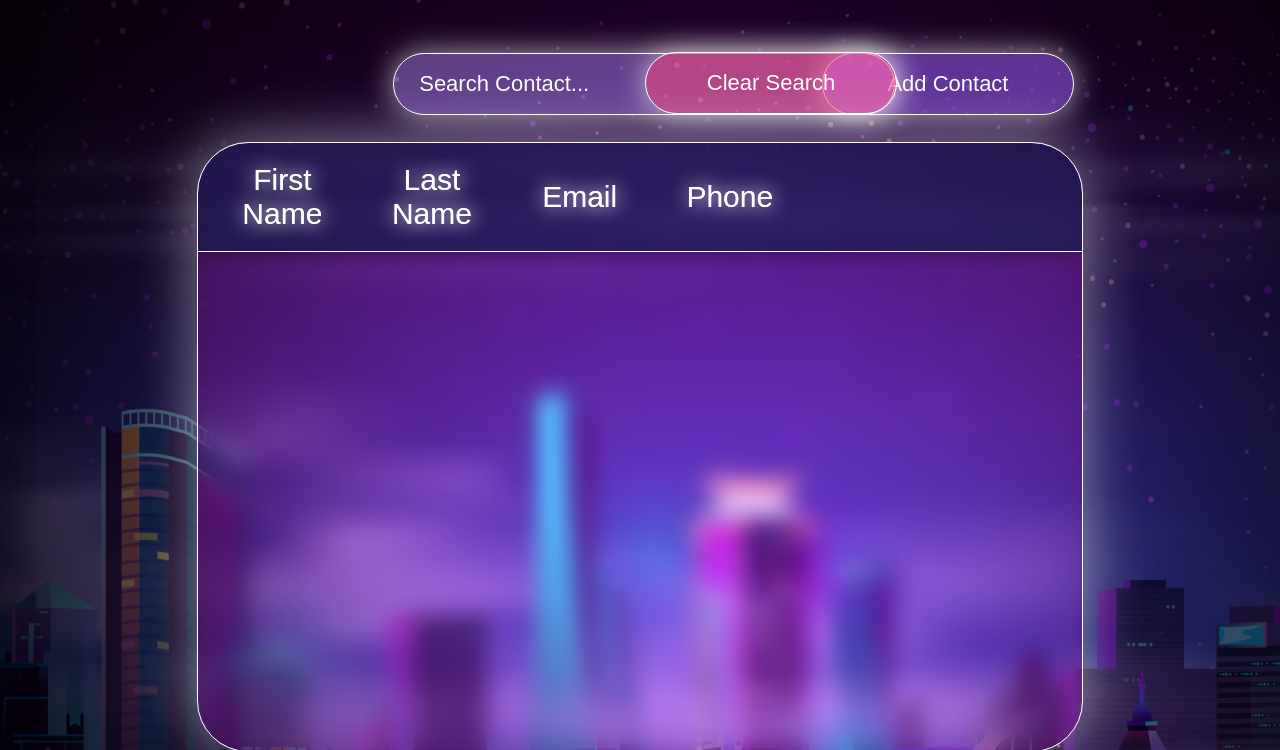
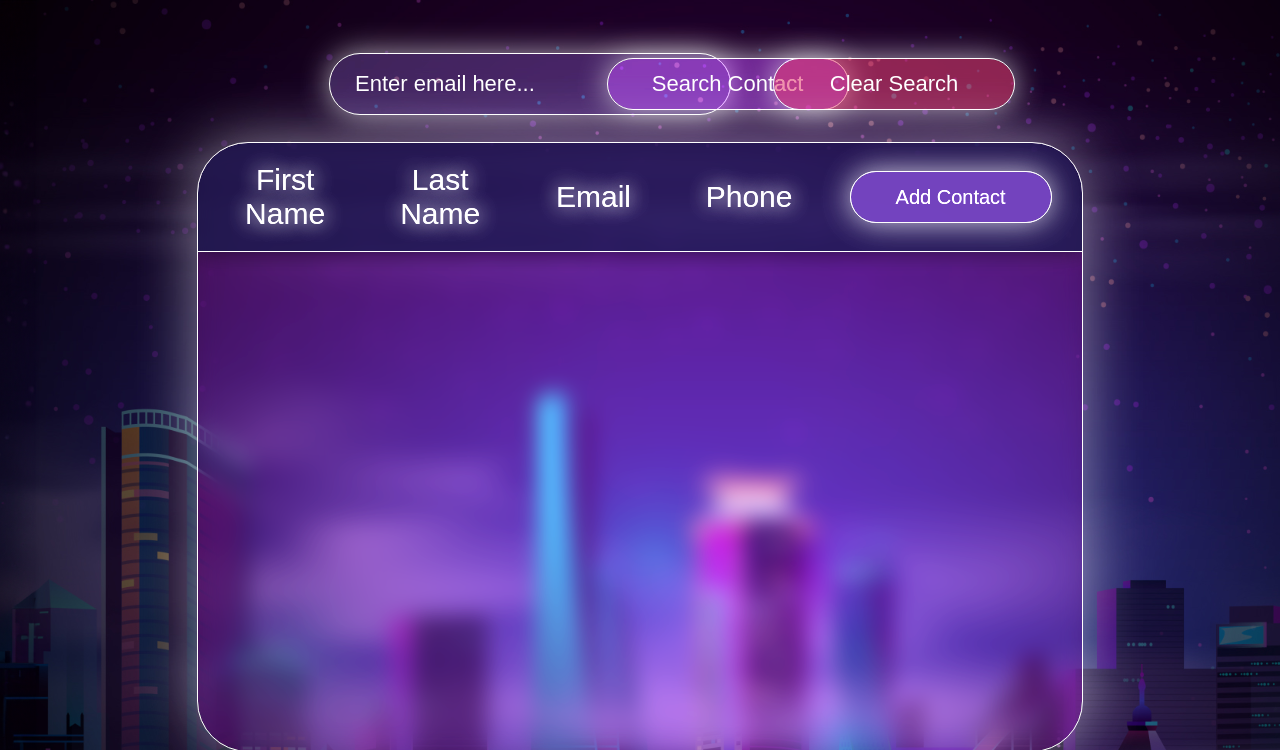
Before and after one commit to Nickrocky/COP4331-P1, a PHP site: page /contacts.html in a window 1280 px wide. Shown: the top 750 px of the page. Run offline with PHP 8.4, Linux system fonts and the light colour scheme.

Commit message:
Removed search pop up, and changed to search bar, fixed formatting

```diff
--- a/contacts.html
+++ b/contacts.html
@@ -9,8 +9,6 @@
   </head>
   <body>
     <div class="overlay" id="overlay"></div>
-
-    <button class="open-button" onclick="openForm()">Add Contact</button>
 
     <div class="form-popup" id="myForm">
       <form action="LAMPAPI/AddContact.php" method="get" class="form-container">
@@ -52,38 +50,22 @@
       </form>
     </div>
 
-    <!-- search contact feature -->
-    <button class="search-button" onclick="openSearchForm()">
-      Search Contact...
-    </button>
+    <input
+    type="text"
+    id="mySearchInput"
+    placeholder="Enter email here..."
+    />
+
+  <button type="submit" class="submit-button" onclick="searchContact()">
+    Search Contact
+  </button>
+
     <button
       class="clearSearch-button"
       id="clear"
-      onclick="clearContactSearch()"
-    >
+      onclick="clearContactSearch()">
       Clear Search
     </button>
-
-    <div class="form-popup2" id="mySearchForm">
-      <form
-        action="LAMPAPI/SearchContact.php"
-        method="get"
-        class="form-container2"
-      >
-        <input
-          type="text"
-          id="mySearchInput"
-          placeholder="Enter email here..."
-        />
-        <button type="submit" class="btn" onclick="searchContact()">
-          Search Contact
-        </button>
-        <button type="button" class="btn cancel" onclick="closeSearchForm()">
-          Cancel
-        </button>
-        <div id="overlay" class="overlay"></div>
-      </form>
-    </div>
 
     <table id="dataTable">
       <thead>
@@ -92,6 +74,9 @@
           <td>Last Name</td>
           <td>Email</td>
           <td>Phone</td>
+          <td>
+            <button class="open-button" onclick="openForm()">Add Contact</button>
+          </td>
         </tr>
       </thead>
       <tbody>
--- a/css/style_contacts.css
+++ b/css/style_contacts.css
@@ -69,7 +69,6 @@ thead {
 
 thead tr {
   display: block;
-  width: 70%;
   padding: 10px;
 }
 
@@ -94,13 +93,18 @@ td {
   text-align: center;
   width: 267px;
 }
+
+.table-controls {
+  text-align: right;
+}
+
 /* End of table section */
 
 .open-button {
-  font-size: 22px;
+  font-size: 20px;
   font-family: "Poppins", sans-serif;
-  width: 250px;
-  height: 60px;
+  width: 200px;
+  height: 50px;
   border: none;
   border-radius: 50px;
   outline: none;
@@ -110,9 +114,6 @@ td {
   outline: solid 1px white;
   cursor: pointer;
   z-index: 0;
-  position: relative;
-  left: 64%;
-  top: 40px;
   margin: 6px;
   box-shadow: 0 0 30px 1px #ffffffa6;
 }
@@ -462,102 +463,12 @@ td {
   color:rgba(255, 255, 255, 0.685);
 }
 
-/* search button */
-.search-button {
-  font-size: 22px;
-  font-family: "Poppins", sans-serif;
-  text-align: left;
-  padding-left: 25px;
-  width: 500px;
-  height: 60px;
-  border: none;
-  border-radius: 50px;
-  outline: none;
-  color: #fff;
-  background-color: rgba(182, 152, 255, 0.24);
-  backdrop-filter: brightness(120%);
-  outline: solid 1px white;
-  cursor: pointer;
-  z-index: 0;
-  position: relative;
-  left: 9%;
-  top: 40px;
-  margin: 6px;
-  box-shadow: 0 0 30px 1px #ffffffa6;
-}
-
-.search-button:before {
-  content: "";
-  background: linear-gradient(
-    45deg,
-    #ff0000,
-    #ff7300,
-    #fffb00,
-    #48ff00,
-    #00ffd5,
-    #002bff,
-    #7a00ff,
-    #ff00c8,
-    #ff0000
-  );
-  position: absolute;
-  top: -2px;
-  left: -2px;
-  background-size: 400%;
-  z-index: -1;
-  filter: blur(5px);
-  width: calc(100% + 4px);
-  height: calc(100% + 4px);
-  animation: glowing 20s linear infinite;
-  opacity: 0;
-  transition: opacity 0.3s ease-in-out;
-  border-radius: 50px;
-}
-
-.search-button:active {
-  color: #ffffff;
-}
-
-.search-button:active:after {
-  background: transparent;
-}
-
-.search-button:hover:before {
-  opacity: 1;
-}
-
-.search-button:after {
-  z-index: -1;
-  content: "";
-  position: absolute;
-  width: 100%;
-  height: 100%;
-  background: rgba(182, 152, 255, 0.24);
-  left: 0;
-  top: 0;
-  border-radius: 50px;
-}
-
-@keyframes glowing {
-  0% {
-    background-position: 0 0;
-  }
-
-  50% {
-    background-position: 400% 0;
-  }
-
-  100% {
-    background-position: 0 0;
-  }
-}
-
 /* clear search button */
 .clearSearch-button {
   font-size: 22px;
   font-family: "Poppins", sans-serif;
-  width: 250px;
-  height: 60px;
+  width: 240px;
+  height: 50px;
   border: none;
   border-radius: 50px;
   outline: none;
@@ -568,8 +479,8 @@ td {
   cursor: pointer;
   z-index: 0;
   position: absolute;
-  left: 50%;
-  top: 47px;
+  left: 60%;
+  top: 53px;
   margin: 6px;
   box-shadow: 0 0 30px 1px #ffffffa6;
 }
@@ -638,91 +549,58 @@ td {
   }
 }
 
-.form-popup2 {
-  display: none;
-  position: absolute;
-  top: 65%;
-  margin-top: -300px;
-  left: 50%;
-  margin-left: -300px;
-  border: 1px solid #f1f1f1;
-  border-radius: 15px;
-  z-index: 9;
-}
 
-/* Add styles to the form container */
-.form-container2 {
-  max-width: 500px;
-  height: 300px;
-  padding: 10px;
-  background-color: rgba(132, 0, 255, 0.205);
-  backdrop-filter: blur(11px);
-  -webkit-backdrop-filter: blur(11px);
-  border-radius: 15px;
-  box-shadow: 0 0 60px 1px #ffffff7a;
-}
-
-/* Full-width input fields */
-.form-container2 input[type="text"],
-.form-container2 input[type="number"],
-.form-container2 input[type="firstname"],
-.form-container2 input[type="lastname"] {
-  width: 90%;
-  padding: 20px;
-  margin: 6px 0 30px 0;
-  position: relative;
-  left: 20px;
-  top: 20px;
-  border: none;
-  border-radius: 15px;
-  background: #f1f1f1e1;
-}
-
-/* When the inputs get focus, do something */
-.form-container2 input[type="text"]:focus,
-.form-container2 input[type="number"]:focus,
-.form-container2 input[type="firstname"]:focus,
-.form-container2 input[type="lastname"]:focus {
-  border-radius: 15px;
-  background: #f1f1f1e1;
-  outline: none;
-}
-
-/* Set a style for the submit/login button */
-.form-container2 .btn {
+/* search button */
+#mySearchInput {
   font-size: 22px;
   font-family: "Poppins", sans-serif;
-  width: 250px;
+  text-align: left;
+  padding-left: 25px;
+  width: 400px;
   height: 60px;
   border: none;
   border-radius: 50px;
   outline: none;
   color: #fff;
-  background-color: rgba(248, 165, 165, 0.288);
+  background-color: rgba(182, 152, 255, 0.24);
   backdrop-filter: brightness(120%);
   outline: solid 1px white;
   cursor: pointer;
   z-index: 0;
   position: relative;
   left: 25%;
-  top: 20px;
+  top: 40px;
   margin: 6px;
   box-shadow: 0 0 30px 1px #ffffffa6;
 }
 
-/* Add a red background color to the cancel button */
-.form-container2 .cancel {
-  background-color: rgba(255, 0, 0, 0.411);
-  position: relative;
+#mySearchInput::placeholder {
+  color: #ffffff; /* Replace #FF0000 with the color you want */
 }
 
-.form-container2#blur.active {
-  filter: blur(20px);
-  pointer-events: none;
-  user-select: none;
+/* clear search button */
+.submit-button {
+  font-size: 22px;
+  font-family: "Poppins", sans-serif;
+  width: 240px;
+  height: 50px;
+  border: none;
+  border-radius: 50px;
+  outline: none;
+  color: #fff;
+  background-color: rgba(212, 0, 255, 0.274);
+  backdrop-filter: brightness(120%);
+  outline: solid 1px white;
+  cursor: pointer;
+  z-index: 0;
+  position: absolute;
+  left: 47%;
+  top: 53px;
+  margin: 6px;
+  box-shadow: 0 0 30px 1px #ffffffa6;
 }
 
-.form-container2 .btn:before {
+.submit-button:before {
   content: "";
   background: linear-gradient(
     45deg,
@@ -750,19 +628,19 @@ td {
   border-radius: 50px;
 }
 
-.form-container2 .btn:active {
+.submit-button:active {
   color: #ffffff;
 }
 
-.form-container2 .btn:active:after {
+.submit-button:active:after {
   background: transparent;
 }
 
-.form-container2 .btn:hover:before {
+.submit-button:hover:before {
   opacity: 1;
 }
 
-.form-container2 .btn:after {
+.submit-button:after {
   z-index: -1;
   content: "";
   position: absolute;
```
